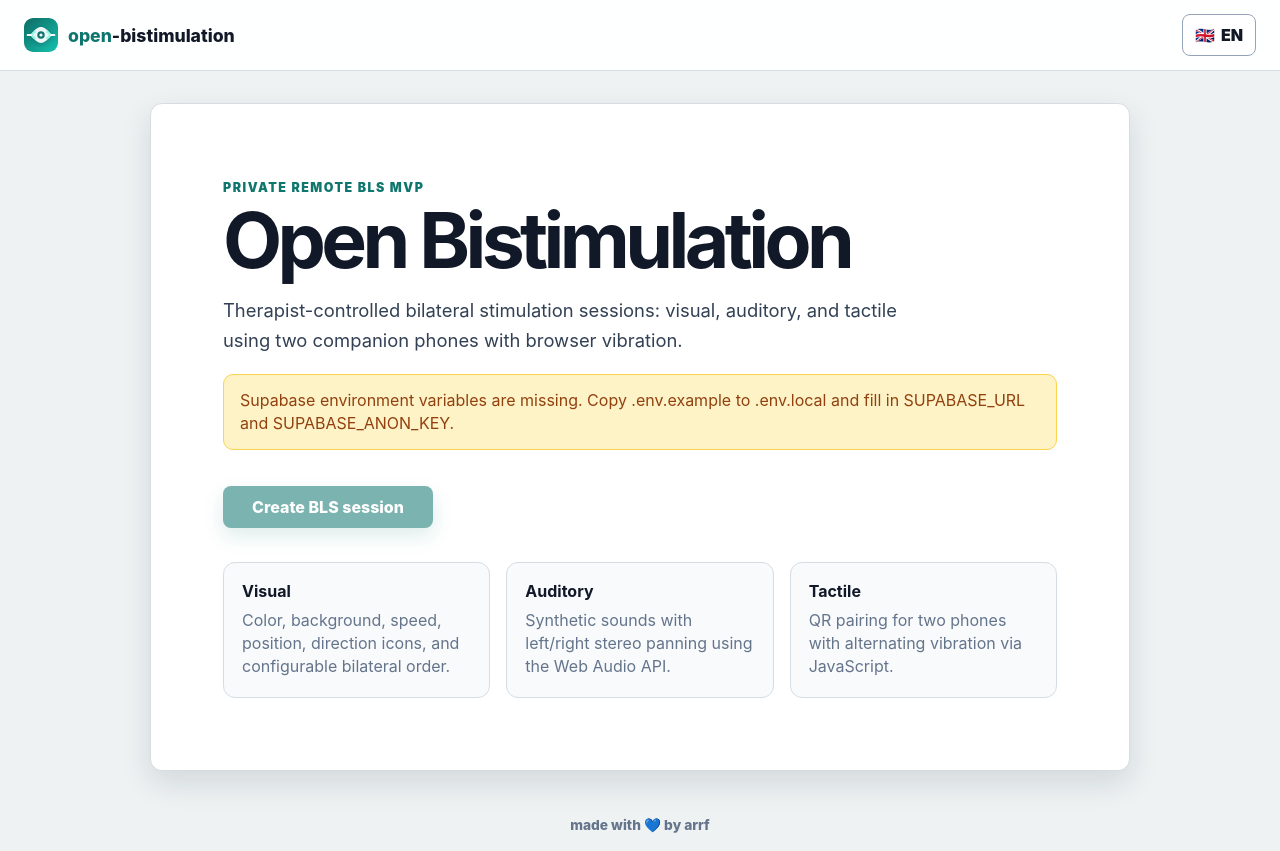
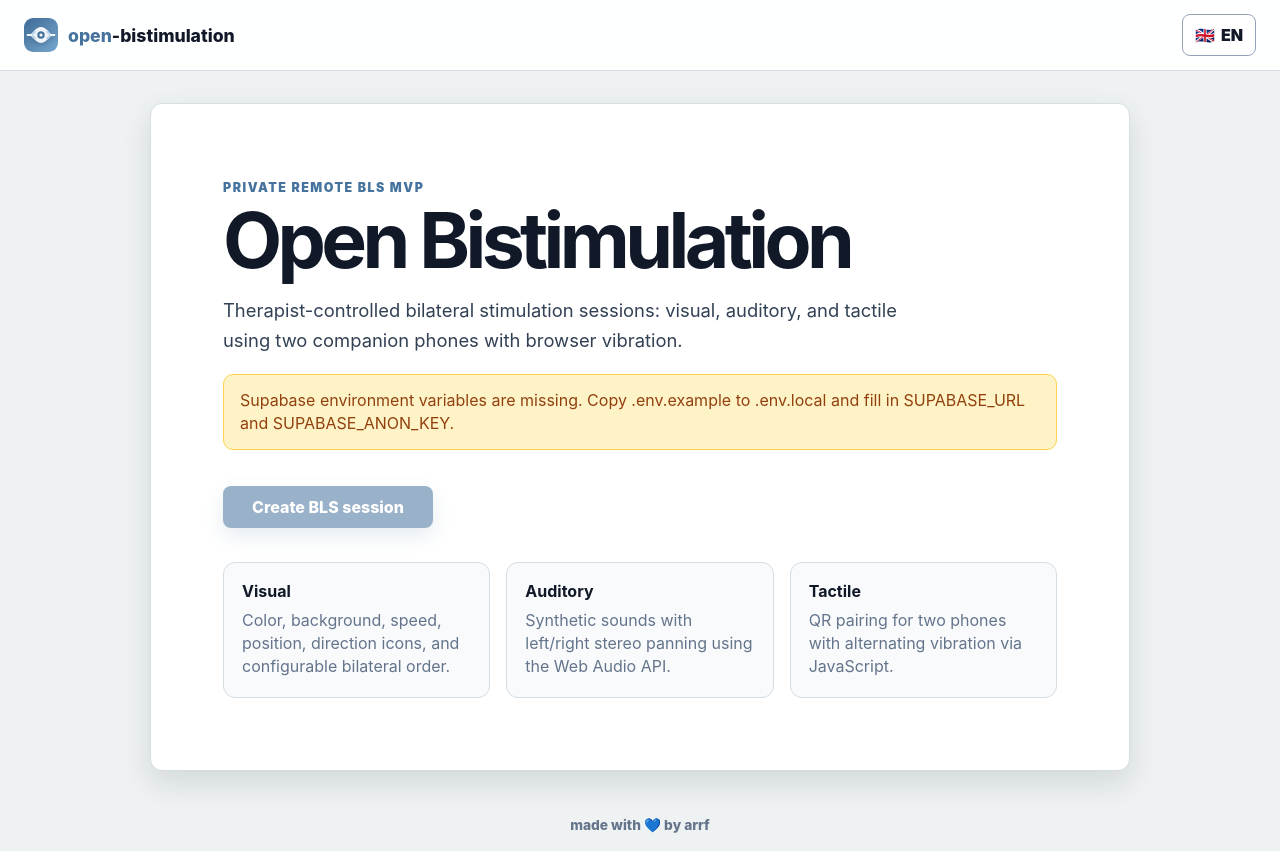
Before and after one commit to arfipod/open-bistimulation, a React (Vite) app: page / in a window 1280 px wide. Built offline with nearby package versions, Linux system fonts and the light colour scheme.

Commit message:
fix: update theme color and related styles to #46739D across multiple files

```diff
--- a/index.html
+++ b/index.html
@@ -5,7 +5,7 @@
     <link rel="icon" type="image/svg+xml" href="/app-icon.svg" />
     <link rel="manifest" href="/site.webmanifest" />
     <meta name="viewport" content="width=device-width, initial-scale=1.0" />
-    <meta name="theme-color" content="#0f766e" />
+    <meta name="theme-color" content="#46739D" />
     <meta
       name="description"
       content="Open Bistimulation: MVP de estimulación bilateral remota con visual, audio y vibración mediante móviles auxiliares."
--- a/src/domain/defaults.ts
+++ b/src/domain/defaults.ts
@@ -38,5 +38,5 @@ export const DEFAULT_PREFERENCES: SessionPreferences = {
   tactile: DEFAULT_SESSION_STATE.tactile,
 };
 
-export const VISUAL_COLORS = ['#0500a8', '#008000', '#ffcc00', '#b83b3f', '#111827', '#ffffff'];
+export const VISUAL_COLORS = ['#0500a8', '#46739D', '#ffcc00', '#b83b3f', '#111827', '#ffffff'];
 export const BACKGROUND_COLORS = ['#c9ced1', '#6b7280', '#ffffff', '#fbe8ea', '#111827'];
--- a/src/styles/globals.css
+++ b/src/styles/globals.css
@@ -4,9 +4,9 @@
     Inter, ui-sans-serif, system-ui, -apple-system, BlinkMacSystemFont, "Segoe UI", sans-serif;
   color: #111827;
   background: #eef2f3;
-  --primary: #0f766e;
-  --primary-dark: #115e59;
-  --primary-soft: #ccfbf1;
+  --primary: #46739d;
+  --primary-dark: #365a7c;
+  --primary-soft: #dceaf6;
   --danger: #b91c1c;
   --danger-soft: #fee2e2;
   --muted: #64748b;
@@ -185,7 +185,7 @@ code {
 .primary-button {
   color: white;
   background: var(--primary);
-  box-shadow: 0 8px 20px rgba(15, 118, 110, 0.25);
+  box-shadow: 0 8px 20px rgba(70, 115, 157, 0.25);
 }
 
 .primary-button:hover {
@@ -311,9 +311,9 @@ code {
 }
 
 .success-box {
-  color: #065f46;
-  background: #d1fae5;
-  border: 1px solid #6ee7b7;
+  color: #365a7c;
+  background: #dceaf6;
+  border: 1px solid #9bbbd6;
 }
 
 .loading-panel,
@@ -420,7 +420,7 @@ code {
 }
 
 .switch input:checked + span {
-  background: #14b8a6;
+  background: #46739d;
 }
 
 .switch input:checked + span::before {
@@ -519,7 +519,7 @@ input[type='range'] {
   outline: 3px solid var(--primary);
   outline-offset: 2px;
   background: white;
-  box-shadow: 0 8px 18px rgba(15, 118, 110, 0.22);
+  box-shadow: 0 8px 18px rgba(70, 115, 157, 0.22);
 }
 
 .direction-icon.horizontal {
@@ -583,7 +583,7 @@ input[type='range'] {
 }
 
 .connection-badge.is-connected .connection-dot {
-  background: #16a34a;
+  background: #46739d;
 }
 
 .connection-badge.is-disconnected .connection-dot {
@@ -768,7 +768,7 @@ input[type='range'] {
 }
 
 .client-status.ok {
-  background: #15803d;
+  background: #46739d;
 }
 
 .client-status.bad {
@@ -848,9 +848,9 @@ input[type='range'] {
 }
 
 .support-box.ok {
-  color: #065f46;
-  background: #d1fae5;
-  border: 1px solid #6ee7b7;
+  color: #365a7c;
+  background: #dceaf6;
+  border: 1px solid #9bbbd6;
 }
 
 .support-box.bad {
```
Also changed, not shown: public/app-icon.svg, public/site.webmanifest.
